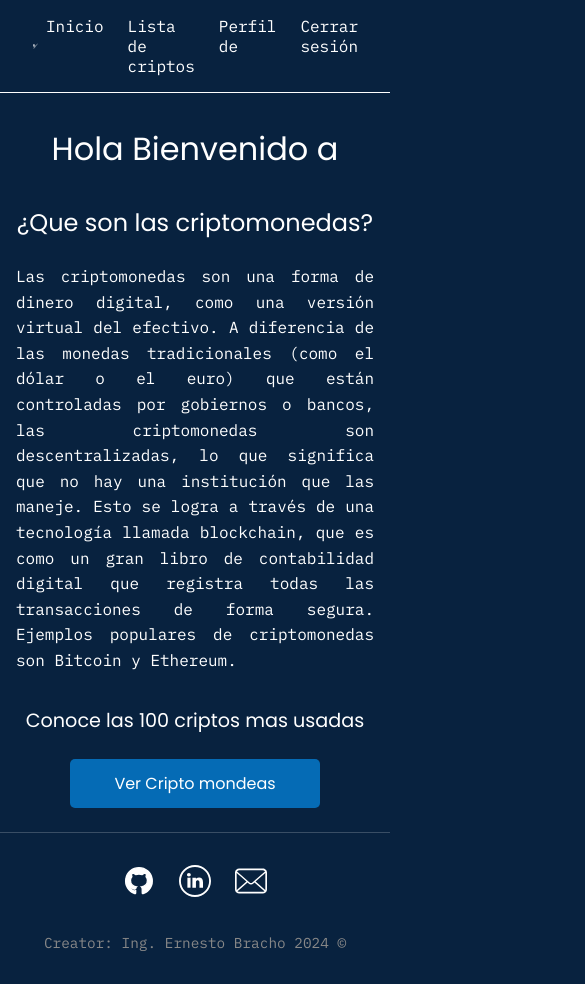
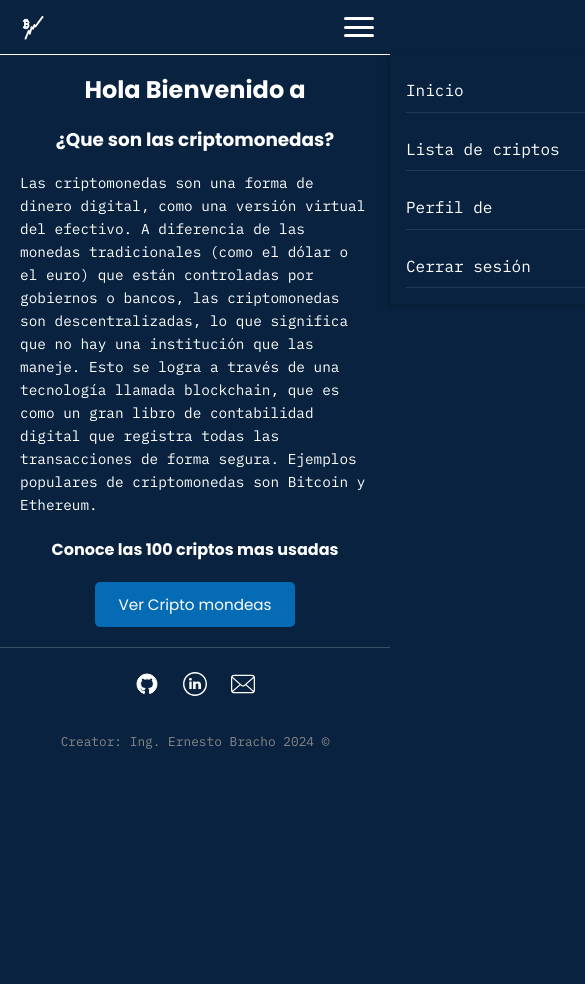
Before and after one commit to gotax24/criptobro, a React (Vite) app: page / in a window 390 px wide. Shown: the top 984 px of the page, 585 px wide, since content can reach past the window. After the commit the page ends 844 px from the top, so only its background shows below. Built offline with nearby package versions, Linux system fonts and the light colour scheme; no server answers; sample sign-in values are in the browser's storage.

Commit message:
Enhance responsiveness and styling across multiple components, including menu, footer, and main page, while adding media queries for better mobile support.

```diff
--- a/src/components/CriptoGrafica.jsx
+++ b/src/components/CriptoGrafica.jsx
@@ -54,7 +54,7 @@ const CriptoChart = ({ history }) => {
   };
 
   return (
-    <div style={{ height: "650px", width: "100%" }}>
+    <div style={{ height: "650px", width: "100%", minWidth: "350px" }}>
       <Line data={data} options={options} />
     </div>
   );
--- a/src/components/menu.jsx
+++ b/src/components/menu.jsx
@@ -1,18 +1,21 @@
 import { NavLink, useNavigate } from "react-router-dom";
-import { useContext } from "react";
+import { useContext, useState } from "react";
 import { UserContext } from "../context/UserContext";
 import "../css/menu.css";
 
 const Menu = () => {
   const usuario = useContext(UserContext);
-
   const navigation = useNavigate();
-
   const VITE_NAME = import.meta.env.VITE_NAME_PAGE;
+  const [menuOpen, setMenuOpen] = useState(false);
 
   const cerrarSesion = () => {
     localStorage.removeItem("tokenCriptoBro");
     navigation("/login");
+  };
+
+  const toggleMenu = () => {
+    setMenuOpen(!menuOpen);
   };
 
   return (
@@ -21,19 +24,40 @@ const Menu = () => {
         <img className="logo-menu" src="/logo.svg" alt="logo de la pagina" />
         <h1 className="tittle-menu">{VITE_NAME}</h1>
       </div>
-      <nav className="nav-menu">
+
+      <div className="hamburger-menu" onClick={toggleMenu}>
+        <div className={`hamburger-icon ${menuOpen ? "open" : ""}`}>
+          <span></span>
+          <span></span>
+          <span></span>
+        </div>
+      </div>
+
+      <nav className={`nav-menu ${menuOpen ? "active" : ""}`}>
         <ul>
           <li className="item-nav">
-            <NavLink to="/">Inicio</NavLink>
+            <NavLink to="/" onClick={() => setMenuOpen(false)}>
+              Inicio
+            </NavLink>
           </li>
           <li className="item-nav">
-            <NavLink to="/criptomonedas">Lista de criptos</NavLink>
+            <NavLink to="/criptomonedas" onClick={() => setMenuOpen(false)}>
+              Lista de criptos
+            </NavLink>
           </li>
           <li className="item-nav">
-            <NavLink to="/Perfil">Perfil de {usuario.first_name}</NavLink>
+            <NavLink to="/Perfil" onClick={() => setMenuOpen(false)}>
+              Perfil de {usuario.first_name}
+            </NavLink>
           </li>
           <li className="item-nav">
-            <a onClick={cerrarSesion} href="#!">
+            <a
+              onClick={() => {
+                cerrarSesion();
+                setMenuOpen(false);
+              }}
+              href="#!"
+            >
               Cerrar sesión
             </a>
           </li>
--- a/src/css/PieDePagina.css
+++ b/src/css/PieDePagina.css
@@ -10,6 +10,8 @@ footer.credits {
   text-align: center;
   border-top: 1px solid rgba(255, 255, 255, 0.2);
   font-family: "IBM Plex Mono", monospace;
+  width: 100%;
+  box-sizing: border-box;
 }
 
 /* Sección de iconos de redes sociales */
@@ -17,12 +19,15 @@ footer.credits {
   display: flex;
   gap: 1.5rem;
   margin-bottom: 1rem;
+  flex-wrap: wrap;
+  justify-content: center;
 }
 
 /* Estilos para los links de redes sociales */
 .link-networks {
   display: inline-block;
   transition: transform 0.3s ease, opacity 0.3s ease;
+  margin: 0.25rem;
 }
 
 /* Estilo para los iconos de redes */
@@ -42,9 +47,65 @@ footer.credits {
   font-size: 0.9rem;
   color: #888;
   margin-top: 1rem;
+  padding: 0 1rem;
+  word-wrap: break-word;
 }
 
 /* Hover en general para los links */
 .link-networks:hover {
   color: #56b6c2;
 }
+
+/* Media queries para hacer el footer responsive */
+@media screen and (max-width: 768px) {
+  footer.credits {
+    padding: 1.5rem;
+  }
+
+  .social-network-icons {
+    gap: 1.25rem;
+  }
+
+  .img-footer {
+    width: 28px;
+    height: 28px;
+  }
+}
+
+@media screen and (max-width: 480px) {
+  footer.credits {
+    padding: 1.25rem 1rem;
+  }
+
+  .social-network-icons {
+    gap: 1rem;
+  }
+
+  .img-footer {
+    width: 24px;
+    height: 24px;
+  }
+
+  .copyright {
+    font-size: 0.8rem;
+  }
+}
+
+@media screen and (max-width: 320px) {
+  footer.credits {
+    padding: 1rem 0.75rem;
+  }
+
+  .social-network-icons {
+    gap: 0.75rem;
+  }
+
+  .link-networks {
+    margin: 0.15rem;
+  }
+
+  .img-footer {
+    width: 22px;
+    height: 22px;
+  }
+}
--- a/src/css/menu.css
+++ b/src/css/menu.css
@@ -1,4 +1,4 @@
-/* Estilo general del menú */
+/* Estilos para el menú principal */
 .main-menu {
   display: flex;
   align-items: center;
@@ -6,9 +6,16 @@
   padding: 1rem 2rem;
   border-bottom: 1px solid white;
   background-color: rgb(8, 34, 63);
+  position: relative;
 }
 
-/* Estilo para logo y título en la izquierda */
+/* Logo y título */
+.logo-title-container {
+  display: flex;
+  align-items: center;
+  gap: 0.75rem;
+}
+
 .logo-menu {
   width: 40px;
   height: auto;
@@ -19,19 +26,16 @@
   font-size: 1.5rem;
   font-family: "Poppins", sans-serif;
   color: white;
+  margin: 0;
 }
 
-/* Contenedor de logo y título */
-.logo-title-container {
-  display: flex;
-  align-items: center;
-}
-
-/* Estilo para la navegación a la derecha */
+/* Navegación */
 .nav-menu ul {
   display: flex;
   gap: 1.5rem;
   list-style-type: none;
+  margin: 0;
+  padding: 0;
 }
 
 .item-nav a {
@@ -40,6 +44,9 @@
   font-size: 1rem;
   transition: color 0.3s ease;
   font-family: "IBM Plex Mono", monospace;
+  padding: 0.5rem;
+  display: block;
+  white-space: nowrap;
 }
 
 .item-nav a:hover {
@@ -49,3 +56,96 @@
 .item-nav a:active {
   color: #3399ff;
 }
+
+/* Hamburger menu */
+.hamburger-menu {
+  display: none;
+  cursor: pointer;
+  z-index: 1000;
+}
+
+.hamburger-icon {
+  width: 30px;
+  height: 20px;
+  position: relative;
+  display: flex;
+  flex-direction: column;
+  justify-content: space-between;
+}
+
+.hamburger-icon span {
+  display: block;
+  height: 3px;
+  width: 100%;
+  background-color: white;
+  border-radius: 3px;
+  transition: all 0.3s ease;
+}
+
+/* Animación para hamburguesa */
+.hamburger-icon.open span:nth-child(1) {
+  transform: translateY(8px) rotate(45deg);
+}
+
+.hamburger-icon.open span:nth-child(2) {
+  opacity: 0;
+}
+
+.hamburger-icon.open span:nth-child(3) {
+  transform: translateY(-8px) rotate(-45deg);
+}
+
+/* Media queries */
+@media screen and (max-width: 868px) {
+  .hamburger-menu {
+    display: block;
+  }
+
+  .nav-menu {
+    position: absolute;
+    top: 100%;
+    right: 0;
+    background-color: rgb(8, 34, 63);
+    width: 250px;
+    height: auto;
+    padding: 1rem;
+    transform: translateX(100%);
+    transition: transform 0.3s ease;
+    box-shadow: -2px 2px 5px rgba(0, 0, 0, 0.2);
+    z-index: 100;
+  }
+
+  .nav-menu.active {
+    transform: translateX(0);
+  }
+
+  .nav-menu ul {
+    flex-direction: column;
+    align-items: flex-start;
+    gap: 1rem;
+  }
+
+  .item-nav {
+    width: 100%;
+  }
+
+  .item-nav a {
+    padding: 0.5rem 0;
+    width: 100%;
+    border-bottom: 1px solid rgba(255, 255, 255, 0.1);
+  }
+}
+
+@media screen and (max-width: 480px) {
+  .main-menu {
+    padding: 0.75rem 1rem;
+  }
+
+  .tittle-menu {
+    font-size: 1.2rem;
+  }
+
+  .logo-menu {
+    width: 30px;
+  }
+}
--- a/src/home.css
+++ b/src/home.css
@@ -1,28 +1,39 @@
-/* Contenedor general de la página principal */
+/* Estilos para página principal */
+.container {
+  max-width: 1200px;
+  margin: 0 auto;
+  padding: 0 1rem;
+  box-sizing: border-box;
+}
+
 .title-home {
   font-size: 2rem;
   color: white;
   text-align: center;
-  margin-top: 2rem;
+  margin: 2rem 0 1rem;
+  padding: 0 1rem;
   font-family: "Poppins", sans-serif;
+  word-wrap: break-word; /* Evita desbordamiento de texto */
 }
 
 .sub-title {
   font-size: 1.5rem;
   color: white;
   text-align: center;
-  margin-top: 1rem;
+  margin: 1rem 0;
+  padding: 0 1rem;
   font-family: "Poppins", sans-serif;
+  word-wrap: break-word;
 }
 
 .p-home {
   font-size: 1rem;
   line-height: 1.6;
   color: white;
-  max-width: 600px;
+  max-width: 800px;
   margin: 1.5rem auto;
-  text-align: justify;
-  padding: 0 1rem;
+  text-align: left; /* Cambiado a left para mejor legibilidad */
+  padding: 0 1.5rem;
   font-family: "IBM Plex Mono", monospace;
 }
 
@@ -30,7 +41,8 @@
   font-size: 1.2rem;
   color: white;
   text-align: center;
-  margin-top: 2rem;
+  margin: 2rem 0 1rem;
+  padding: 0 1rem;
   font-family: "Poppins", sans-serif;
 }
 
@@ -57,3 +69,96 @@
 .link-home:active {
   background-color: #003d66;
 }
+
+/* Media queries */
+@media screen and (max-width: 992px) {
+  .title-home {
+    font-size: 1.8rem;
+  }
+
+  .p-home {
+    max-width: 700px;
+  }
+}
+
+@media screen and (max-width: 768px) {
+  .title-home {
+    font-size: 1.75rem;
+    margin-top: 1.5rem;
+  }
+
+  .sub-title {
+    font-size: 1.3rem;
+  }
+
+  .p-home {
+    padding: 0 2rem;
+    font-size: 0.95rem;
+    max-width: 100%;
+  }
+
+  .h3-home {
+    font-size: 1.1rem;
+    margin-top: 1.5rem;
+  }
+
+  .link-home {
+    max-width: 220px;
+    padding: 0.7rem 1.25rem;
+  }
+}
+
+@media screen and (max-width: 480px) {
+  .title-home {
+    font-size: 1.5rem;
+    margin-top: 1rem;
+  }
+
+  .sub-title {
+    font-size: 1.15rem;
+  }
+
+  .p-home {
+    font-size: 0.9rem;
+    padding: 0 1.25rem;
+    text-align: left;
+    margin: 1rem auto;
+  }
+
+  .h3-home {
+    font-size: 1rem;
+    margin-top: 1.25rem;
+  }
+
+  .link-home {
+    max-width: 200px;
+    padding: 0.65rem 1.2rem;
+    font-size: 0.95rem;
+    margin: 1.25rem auto;
+  }
+}
+
+@media screen and (max-width: 320px) {
+  .title-home {
+    font-size: 1.35rem;
+  }
+
+  .sub-title {
+    font-size: 1.05rem;
+  }
+
+  .p-home {
+    font-size: 0.85rem;
+    padding: 0 1rem;
+  }
+
+  .h3-home {
+    font-size: 0.95rem;
+  }
+
+  .link-home {
+    max-width: 180px;
+    padding: 0.6rem 1rem;
+    font-size: 0.9rem;
+  }
+}
--- a/src/main.css
+++ b/src/main.css
@@ -1,56 +1,85 @@
 @import url("https://fonts.googleapis.com/css2?family=IBM+Plex+Mono:wght@400;700&display=swap");
 @import url("https://fonts.googleapis.com/css2?family=Poppins:wght@400;700&display=swap");
 
-html {
+/* Estilos globales para toda la aplicación */
+* {
+  margin: 0;
+  padding: 0;
   box-sizing: border-box;
-  font-size: 16px;
-  color: white;
-  font-family: "IBM Plex Mono";
 }
 
-*,
-*:before,
-*:after {
-  box-sizing: inherit;
+body {
+  margin: 0;
+  padding: 0;
+  background-color: rgb(8, 34, 63);
+  color: white;
+  font-family: "IBM Plex Mono", monospace;
+  line-height: 1.6;
 }
 
-body,
-h1,
-h2,
-h3,
-h4,
-h5,
-h6,
-p,
-ol,
-ul {
-  padding: 0;
-  margin: 0;
-  font-weight: normal;
+/* Variables CSS globales */
+:root {
+  --primary-color: rgb(8, 34, 63);
+  --secondary-color: #056bb5;
+  --accent-color: #3399ff;
+  --text-color: white;
+  --error-color: #ff4d4d;
+  --success-color: #4CAF50;
+  --font-primary: "Poppins", sans-serif;
+  --font-secondary: "IBM Plex Mono", monospace;
 }
 
-h1,
-h2,
-h3,
-h4,
-h5 {
-  font-family: "Poppins";
+/* Contenedor general de páginas */
+.page-container {
+  width: 100%;
+  max-width: 1200px;
+  margin: 0 auto;
+  padding: 0 1rem;
 }
 
+/* Fix para problemas comunes */
 img {
   max-width: 100%;
   height: auto;
+  display: block;
 }
 
-body {
-  background: rgb(8, 34, 63);
-  min-height: 98vh;
+/* Corrige problemas de texto que se desborda */
+h1, h2, h3, h4, h5, h6, p {
+  word-wrap: break-word;
+  overflow-wrap: break-word;
 }
 
-h1 {
-  margin-bottom: 2rem;
+/* Para preservar el espacio del contenido y evitar saltos abruptos de diseño */
+.content-wrapper {
+  min-height: calc(100vh - 200px); /* Ajustar según altura del header/footer */
 }
 
-h2 {
-  margin-bottom: 1rem;
+/* Utilidades de flex comunes */
+.flex {
+  display: flex;
 }
+
+.flex-col {
+  flex-direction: column;
+}
+
+.items-center {
+  align-items: center;
+}
+
+.justify-between {
+  justify-content: space-between;
+}
+
+.justify-center {
+  justify-content: center;
+}
+
+/* Espaciado consistente */
+.mt-1 { margin-top: 0.5rem; }
+.mt-2 { margin-top: 1rem; }
+.mt-4 { margin-top: 2rem; }
+.mb-1 { margin-bottom: 0.5rem; }
+.mb-2 { margin-bottom: 1rem; }
+.mb-4 { margin-bottom: 2rem; }
```
Also changed, not shown: src/css/404.css (+50 -1 lines), src/css/CriptoPage.css (+88 -0 lines), src/css/login.css (+80 -7 lines).
